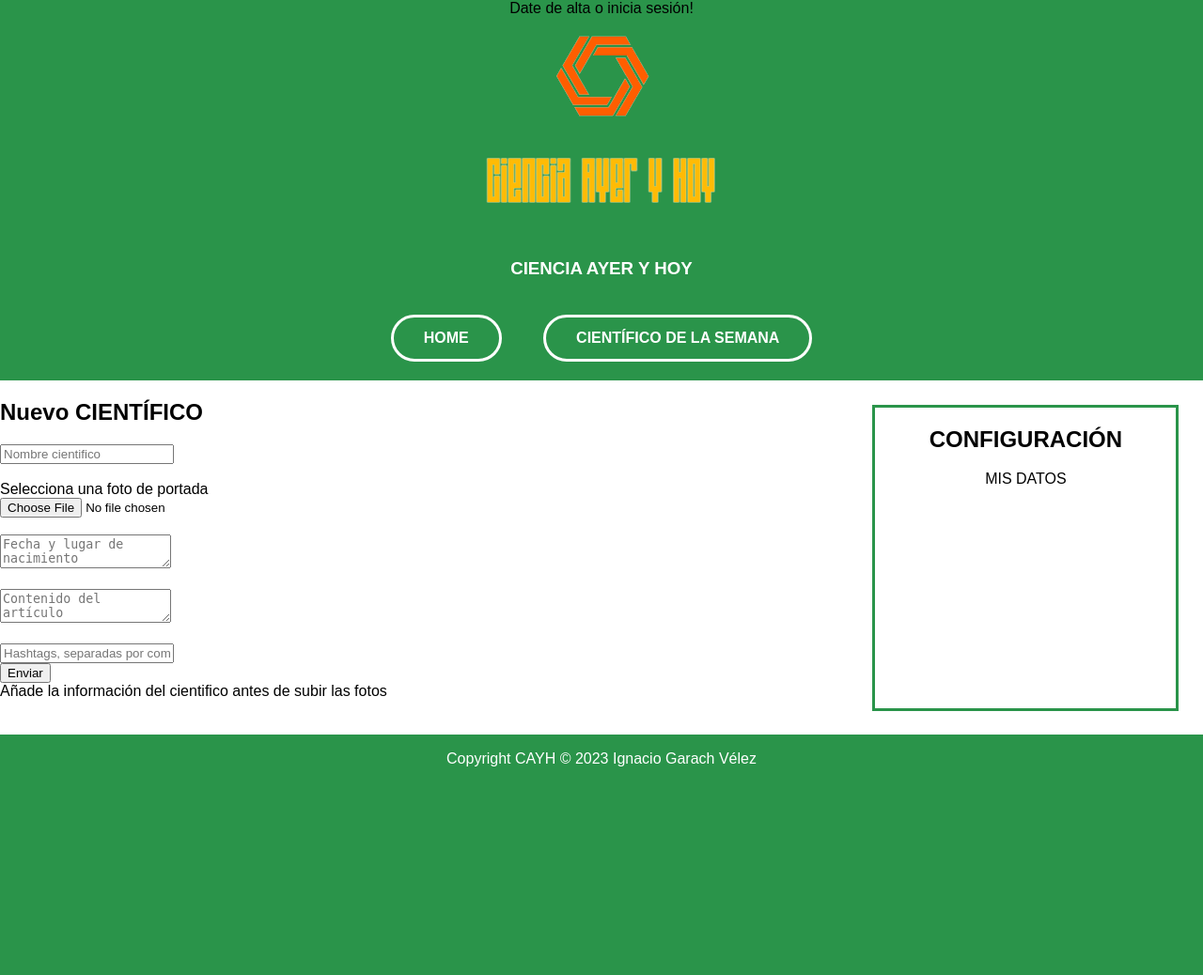
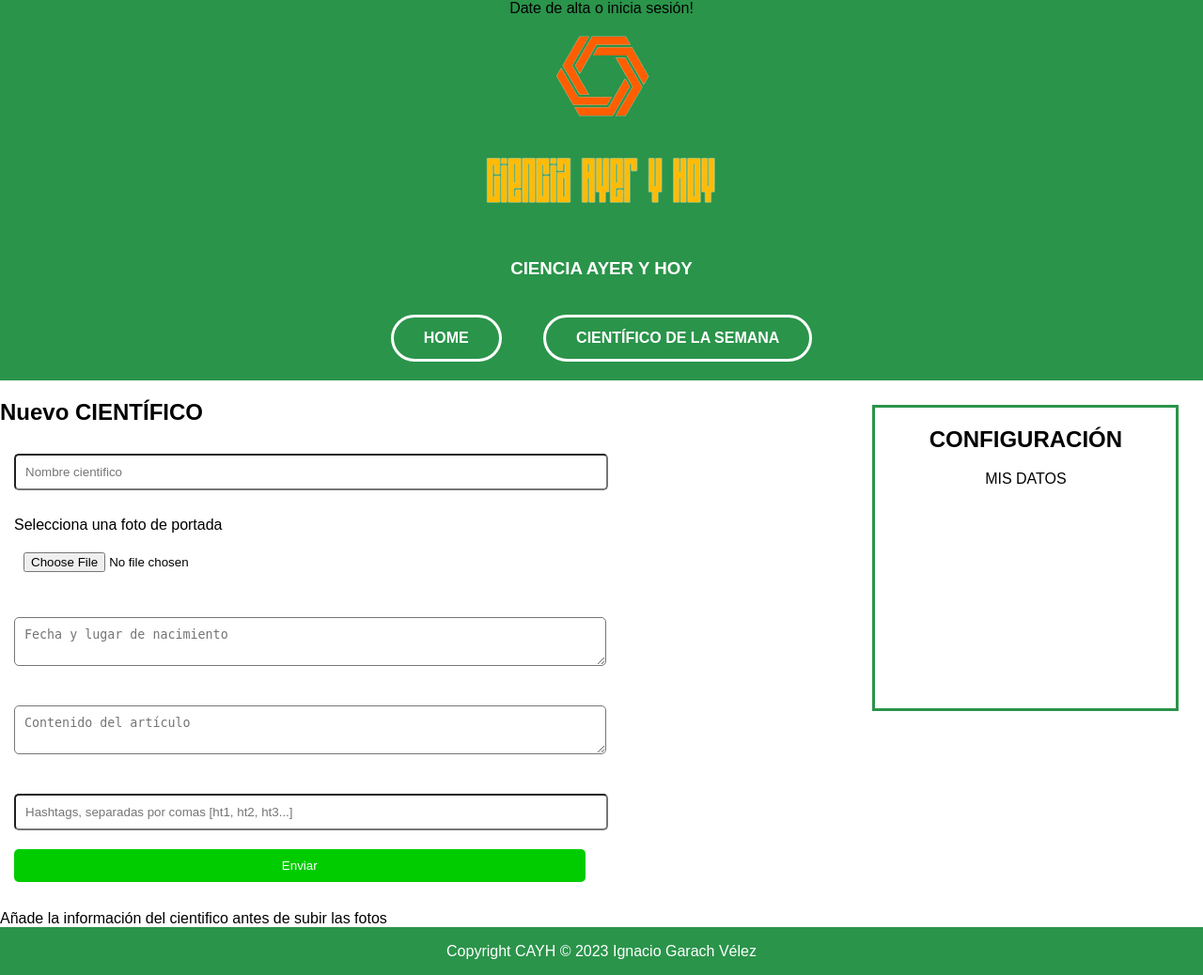
Before and after one commit to nach00gar/Web-Project-SIBW, a PHP site: template templates/gestion_cientificos.twig in a window 1280 px wide. Shown: the whole page at 94% size. Before the commit the page ends 816 px from the top, so only its background shows below. Run offline with PHP 8.4, Linux system fonts and the light colour scheme; the template is opened without the code that fills it, so the values that code supplies are empty; some libraries are stand-ins or nearby versions.

Commit message:
Eliminar fotos + Styles

```diff
--- a/css/stylesheet.css
+++ b/css/stylesheet.css
@@ -322,3 +322,47 @@ img.compartir{
     text-decoration: none;
     color: #666666;
   }
+
+/* Estilos para el formulario de comentarios */
+.formulario2 {
+  margin-top: 10px;
+  padding-left: 15px;
+  padding-right: 50px;
+}
+
+.formulario2 label {
+  display: block;
+  font-size: 0.8rem;
+  margin-bottom: 5px;
+  font-weight: bold;
+}
+
+.formulario2 input[type="text"], .formulario2 input,
+.formulario2 textarea {
+  width: 50%;
+  padding: 10px;
+  margin-bottom: 10px;
+  margin-top: 10px;
+  border-radius: 5px;
+}
+
+.formulario2 input[type="submit"], .formulario2 button[type="submit"] {
+  background-color: #00cc00;
+  color: #ffffff;
+  border: none;
+  padding: 10px;
+  border-radius: 5px;
+  cursor: pointer;
+  margin-bottom: 30px;
+}
+
+#login_div {
+  padding-left: 15px;
+}
+
+.item_contenedor_configuracion{
+  margin-top: 10px;
+  padding-left: 15px;
+  padding-right: 50px;
+  display: inline-block;
+}
--- a/templates/gestion_cientificos.twig
+++ b/templates/gestion_cientificos.twig
@@ -44,7 +44,7 @@
             <h2>Nuevo CIENTÍFICO</h2>
         {% endif %}
 
-        <form action="editarcientifico.php?{% if scientist %}idScientist={{scientist['idScientist']}}{% endif %}" method="POST" enctype="multipart/form-data">
+        <form action="editarcientifico.php?{% if scientist %}idScientist={{scientist['idScientist']}}{% endif %}" method="POST" enctype="multipart/form-data" class="formulario2">
 
             <input type="text" placeholder="Nombre cientifico" name="name" required {% if scientist %}value="{{ scientist['name'] }}"{% endif %}><br>
 
@@ -59,16 +59,17 @@
             <br>
             <input type="submit" id="boton_cientifico_gestor" value="Enviar">
         </form>
-
+        <div class="wrapper">
         {% for foto in fotos %}
-        <div class="foto_editar">
+        <div class="item">
             <a href="eliminarfoto.php?id={{ foto['idFoto'] }}&idScientist={{scientist['idScientist']}}"" class="eliminar_foto">&times;</a>
             <img class="imagenes_editar_cientifico" src="{{ foto['direccion'] }}">
         </div>
         {% endfor %}
+        </div>
 
         {% if scientist %}
-        <br><form action="subirfotos.php?{% if scientist %}id={{scientist['idScientist']}}{% endif %}" method="post" enctype="multipart/form-data">
+        <br><form action="subirfotos.php?{% if scientist %}id={{scientist['idScientist']}}{% endif %}" method="post" enctype="multipart/form-data" class="formulario2">
             <br>Selecciona las imagenes a subir <br>
             <input type="file" name="files[]" multiple ><br>
             <input type="submit" name="submit" value="Subir">
--- a/templates/main.twig
+++ b/templates/main.twig
@@ -35,7 +35,7 @@
                     <a href="portada.php"><li class="botonmenu">HOME</li></a>
                     <a href="cientifico.php?id=1"><li class="botonmenu">CIENTÍFICO DE LA SEMANA</li></a>
                     {% if usuario['tipo'] == "SUPER" or usuario['tipo'] == "GESTOR" %}
-                    <a href="gestorcientificos.php"><li class="boton">AGREGAR CIENTÍFICO</li></a>
+                    <a href="gestorcientificos.php"><li class="botonmenu">AGREGAR CIENTÍFICO</li></a>
                     {% endif %}
                 </nav>
             </div>
```
Also changed, not shown: eliminarfoto.php (added, +27 -0 lines), templates/configuracion.twig (+4 -4 lines).
